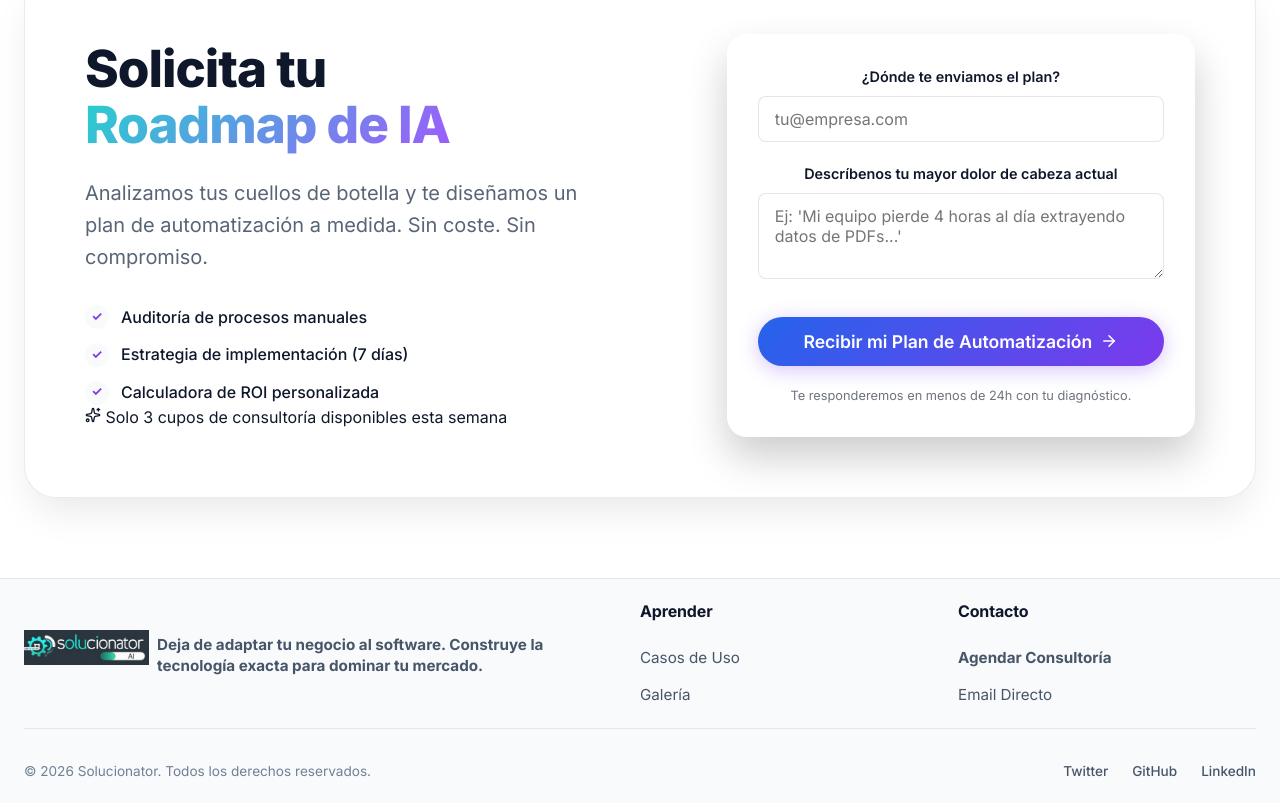
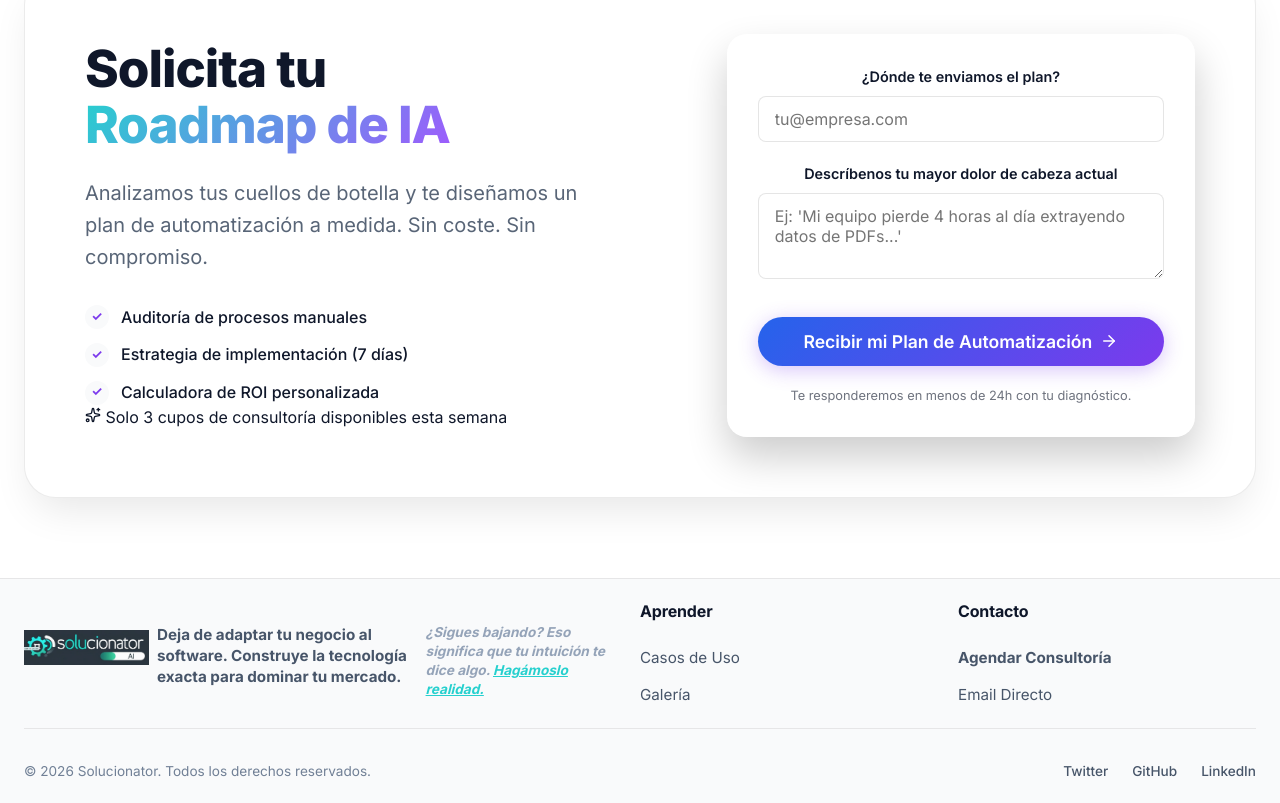
Before and after one commit to fosicsi/solucionator, a React (Vite) app: page / in a window 1280 px wide. Shown: the part 3338-4141 px from the top of the page. Built offline with nearby package versions, Linux system fonts and the light colour scheme.

Commit message:
Add provocative 'Last Call' copy to footer

```diff
--- a/src/App.tsx
+++ b/src/App.tsx
@@ -484,6 +484,9 @@ const Footer = () => {
             <p>
               Deja de adaptar tu negocio al software. Construye la tecnología exacta para dominar tu mercado.
             </p>
+            <p style={{ marginTop: '16px', fontSize: '0.85rem', color: '#94a3b8', fontStyle: 'italic' }}>
+              ¿Sigues bajando? Eso significa que tu intuición te dice algo. <a href="#" onClick={(e) => { e.preventDefault(); document.getElementById('contact')?.scrollIntoView({ behavior: 'smooth' }); }} style={{ color: '#26d0ce', textDecoration: 'underline' }}>Hagámoslo realidad.</a>
+            </p>
           </div>
           <div className="footer-links-col">
             <h4>Aprender</h4>
```
